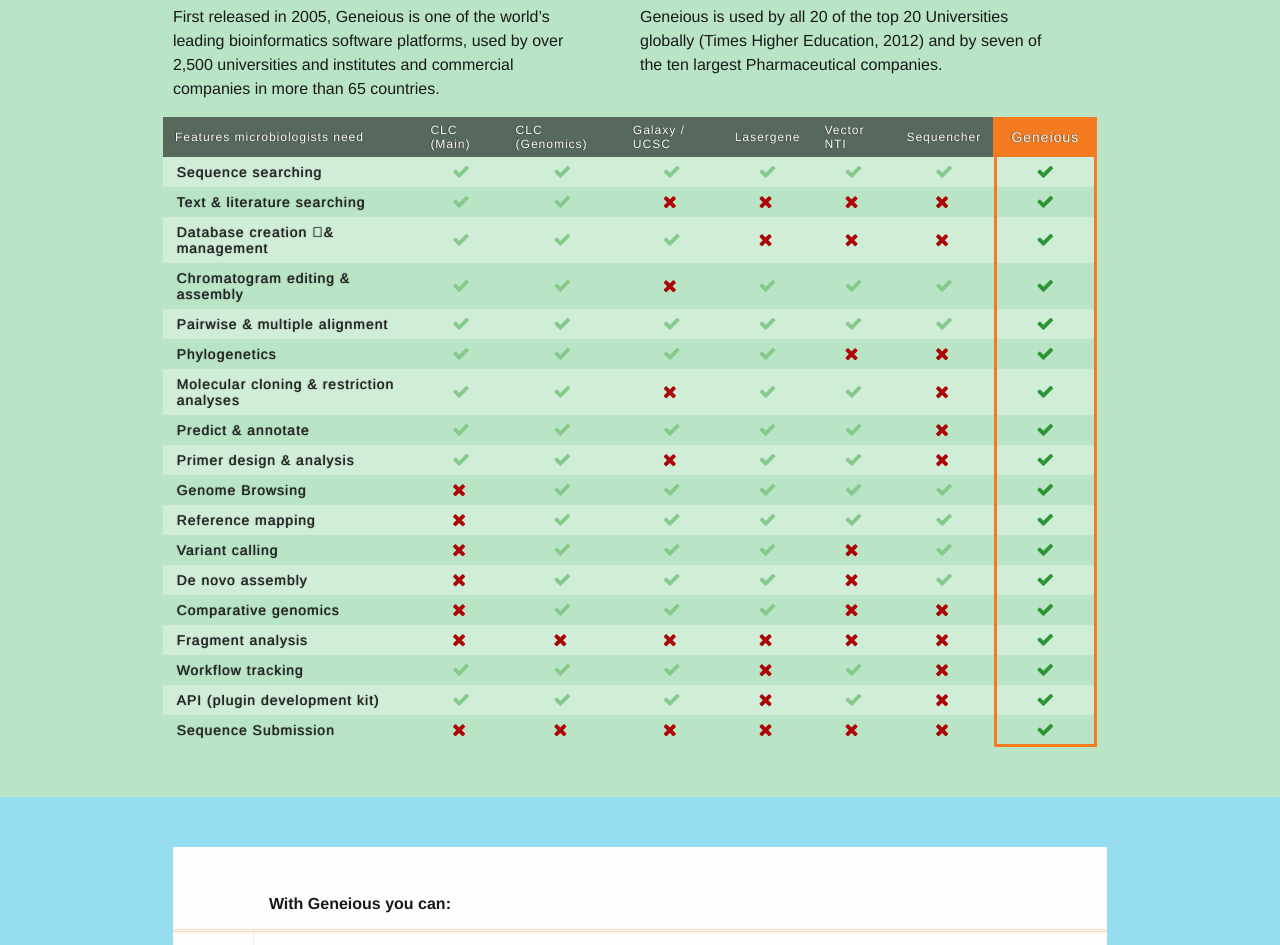
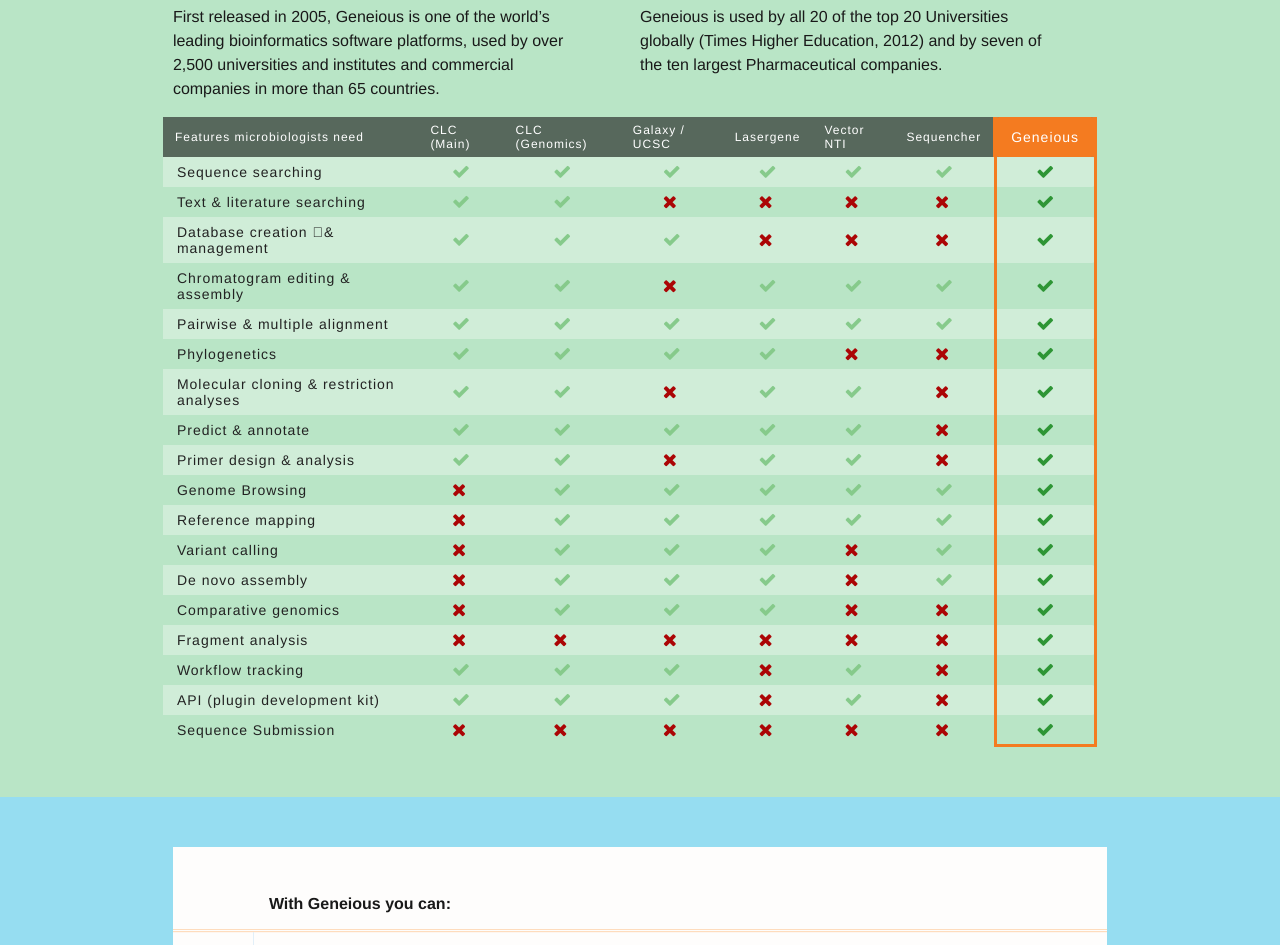
Before and after one commit to vegestoc/geneious-brand-uikit, a plain HTML site: page features.html in a window 1280 px wide. Shown: the part 1945-2890 px from the top of the page. Drawn offline with nearby package versions, Linux system fonts and the light colour scheme.

Commit message:
Replaced text-shadow with font-weight in #features

```diff
--- a/assets/stylesheets/library.css
+++ b/assets/stylesheets/library.css
@@ -1490,9 +1490,8 @@ fieldset .label-left {
 		font-size: 1.4em;
 		color: #222;
 		text-align: left;
-		font-weight: 100;
+		font-weight: 300;
 		letter-spacing: 1px;
-		text-shadow: -0.5px -0.5px 1px #222;
 		padding: 0.5em 1em;
 		}
 
```
